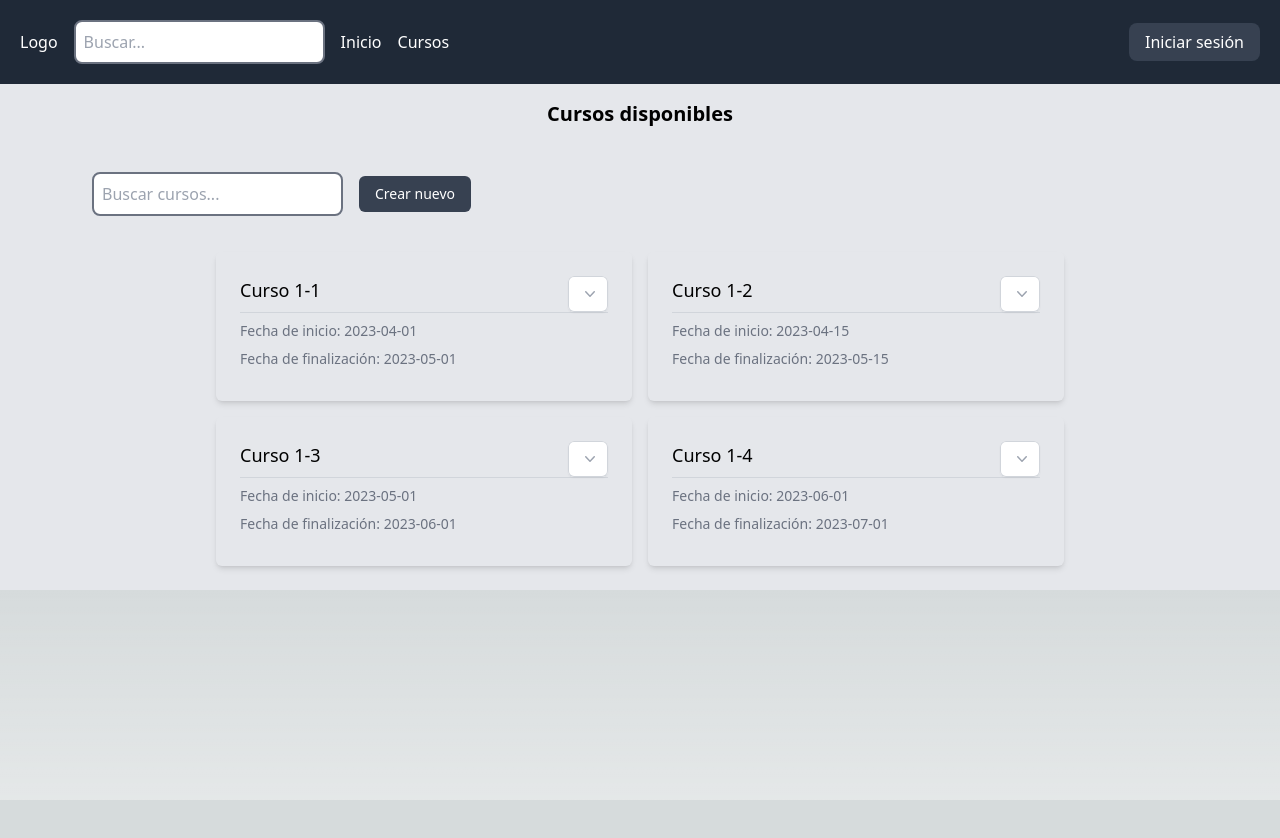
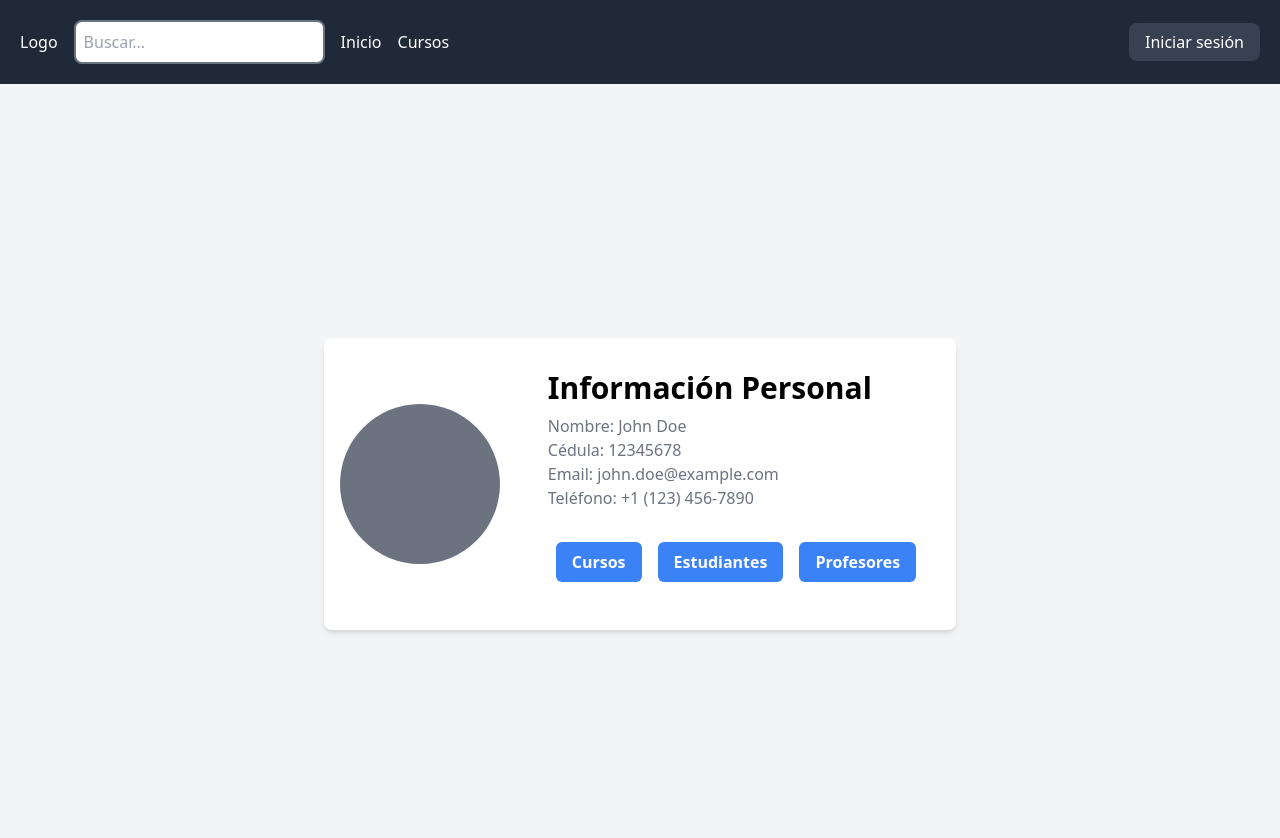
Before and after one commit to Trycatch-tv/team-10-frontend, a Next.js app in the folder course-and-student-management-system/: page / in a window 1280 px wide. Shown: the top 838 px of the page. Before the commit the page ends 800 px from the top, so only its background shows below. Built offline with nearby package versions, Linux system fonts and the light colour scheme.

Commit message:
vista de home terminada

```diff
--- a/course-and-student-management-system/src/app/api/hello/route.ts
+++ b/course-and-student-management-system/src/app/api/hello/route.ts
@@ -1,4 +1,4 @@
-type NumberOfStudents = {
+type Students = {
   name: string;
   cedula: string;
   email: string;
@@ -12,11 +12,11 @@ type Course = {
   startDate: string;
   endDate: string;
   professor: string;
-  number_of_students: NumberOfStudents[]; // Nueva propiedad para el número de estudiantes
+  number_of_students: Students[]; // Nueva propiedad para el número de estudiantes
 };
 
 
-const studentsArray1: NumberOfStudents[] = [
+export const studentsArray1: Students[] = [
   {
     name: 'Pepe Perez',
     cedula: '1111111111',
@@ -50,7 +50,7 @@ const studentsArray1: NumberOfStudents[] = [
 ];
 
 // Array 2
-const studentsArray2: NumberOfStudents[] = [
+export const studentsArray2: Students[] = [
   {
     name: 'Chaguendo Rivales',
     cedula: '6666666666',
@@ -83,7 +83,7 @@ const studentsArray2: NumberOfStudents[] = [
   },
 ];
 
-const courses: Course[] = [
+export const courses: Course[] = [
   {
     id: 1,
     name: 'Curso 1-1',
@@ -121,5 +121,3 @@ const courses: Course[] = [
     number_of_students: studentsArray2,
   },
 ];
-
-export default courses;
--- a/course-and-student-management-system/src/app/api/services/courses.service.tsx
+++ b/course-and-student-management-system/src/app/api/services/courses.service.tsx
@@ -1,4 +1,4 @@
-import courses from "../hello/route";
+import { courses } from "../hello/route";
 import { Course } from "@/app/model/Course.model";
 
 export const getCourses = (): Course[] => {
--- /dev/null
+++ b/course-and-student-management-system/src/app/api/services/students.service.tsx
@@ -0,0 +1,28 @@
+import { studentsArray1 } from '../hello/route';
+import { Students } from '@/app/model/Students.model';
+
+export const getStudents = (): Students[] => {
+  return studentsArray1;
+};
+
+export const getStudentsById = (id: string): Students | undefined => {
+  return studentsArray1.find((student) => student.cedula === id);
+};
+
+export const createStudents = (course: Students): void => {
+  studentsArray1.push(course);
+};
+
+export const updateStudents = (id: string, updatedCourse: Students): void => {
+  const index = studentsArray1.findIndex((student) => student.cedula === id);
+  if (index !== -1) {
+    studentsArray1[index] = updatedCourse;
+  }
+};
+
+export const deleteStudents = (id: string): void => {
+  const index = studentsArray1.findIndex((student) => student.cedula === id);
+  if (index !== -1) {
+    studentsArray1.splice(index, 1);
+  }
+};
--- a/course-and-student-management-system/src/app/components/CourseModalEdit.tsx
+++ b/course-and-student-management-system/src/app/components/CourseModalEdit.tsx
@@ -3,7 +3,7 @@ import { Dialog, Transition } from '@headlessui/react';
 import { ExclamationTriangleIcon } from '@heroicons/react/24/outline';
 
 import { createCourse, getCourseById, updateCourse } from '../api/services/courses.service';
-import { NumberOfStudents } from '../model/NumberOfStudents';
+import { NumberOfStudents } from '../model/Students.model';
 
 interface ChildProps {
   openModalEditView: boolean;
--- a/course-and-student-management-system/src/app/components/Header.tsx
+++ b/course-and-student-management-system/src/app/components/Header.tsx
@@ -8,15 +8,15 @@ const Header = () => {
           <div className="flex items-center justify-center sm:justify-start mr-4" >Logo</div>
             <div className="flex flex-1 items-center justify-center sm:justify-start space-x-4">
               <input type="text" placeholder="Buscar..." className="p-2 rounded-lg border-2 border-gray-500 focus:outline-none focus:border-gray-400" />
-              <Link href="/" className="text-white hover:text-gray-400">
+              <Link href="/pages/Home" className="text-white hover:text-gray-400">
                 Inicio
               </Link>
-              <Link href="/cursos" className="text-white hover:text-gray-400">
+              <Link href="/pages/Courses" className="text-white hover:text-gray-400">
                 Cursos
               </Link>
             </div>
           <div>
-            <Link href="/login" className="bg-gray-700 text-white py-2 px-4 rounded-lg hover:bg-gray-500">
+            <Link href="/auth/login" className="bg-gray-700 text-white py-2 px-4 rounded-lg hover:bg-gray-500">
               Iniciar sesión
             </Link>
           </div>
--- a/course-and-student-management-system/src/app/layout.tsx
+++ b/course-and-student-management-system/src/app/layout.tsx
@@ -1,3 +1,4 @@
+import Header from './components/Header'
 import './globals.css'
 
 export const metadata = {
@@ -11,8 +12,11 @@ export default function RootLayout({
   children: React.ReactNode
 }) {
   return (
-    <html lang="en">
-      <body>{children}</body>
+    <html lang="es">
+      <body>
+        <Header />
+        {children}
+      </body>
     </html>
   )
 }
--- a/course-and-student-management-system/src/app/model/Course.model.ts
+++ b/course-and-student-management-system/src/app/model/Course.model.ts
@@ -1,4 +1,4 @@
-import { NumberOfStudents } from "./NumberOfStudents";
+import { NumberOfStudents } from "./Students.model";
 
 export type Course = {
     id: number;
--- a/course-and-student-management-system/src/app/model/NumberOfStudents.ts
+++ b/course-and-student-management-system/src/app/model/Students.model.ts
@@ -1,4 +1,4 @@
-export type NumberOfStudents = {
+export type Students = {
     name: string;
     cedula: string;
     email: string;
--- a/course-and-student-management-system/src/app/page.tsx
+++ b/course-and-student-management-system/src/app/page.tsx
@@ -1,15 +1,13 @@
-import Layout from "./pages/layout";
-import RootLayout from "./layout";
-import Courses from "./pages/Courses";
+import Home from './pages/Home/page';
+import Layout from './pages/layout';
 
 export default function MyApp() {
+
   return (
     <>
-      <RootLayout>
-        <Layout>
-          <Courses></Courses>
-        </Layout>
-      </RootLayout>
+      <Layout>
+        <Home></Home>
+      </Layout>
     </>
   );
-};
+}
--- a/course-and-student-management-system/src/app/pages/Courses.tsx
+++ b/course-and-student-management-system/src/app/pages/Courses/page.tsx
@@ -1,11 +1,10 @@
 'use client';
 import { useEffect, useState } from 'react';
 
-import CoursesList from '../components/CoursesList';
+import CoursesList from '../../components/CoursesList';
 
-import { getCourses } from '../api/services/courses.service';
-import { Course } from '../model/Course.model';
-
+import { getCourses } from '../../api/services/courses.service';
+import { Course } from '../../model/Course.model';
 
 const Courses: React.FC = () => {
   const [courses, setCourses] = useState<Course[]>([]);
@@ -17,7 +16,8 @@ const Courses: React.FC = () => {
 
   return (
     <div className="p-4 bg-gray-200">
-      <h2 className="text-xl font-bold mb-4 gap-4 flex justify-center items-center">Cursos disponibles</h2>
+      <h2>Cursos</h2>
+      <h3 className="text-xl font-bold mb-4 gap-4 flex justify-center items-center">Cursos disponibles</h3>
       <CoursesList courses={courses} />
     </div>
   );
--- /dev/null
+++ b/course-and-student-management-system/src/app/pages/Home/page.tsx
@@ -0,0 +1,40 @@
+'use client';
+import { useEffect, useState } from 'react';
+
+import { getStudentsById } from '../../api/services/students.service';
+// import { Students } from '../model/Students.model';
+
+const Home: React.FC = () => {
+  // const [students, setStudents] = useState<Students>();
+
+  useEffect(() => {
+    // const studentsData = getStudentsById('1');
+    // setStudents(studentsData!);
+  }, []);
+
+  return (
+    <div className="flex justify-center items-center h-screen bg-gray-100">
+      <div className="flex flex-wrap max-w-3xl mx-4 bg-white shadow-md rounded-lg">
+        <div className="flex justify-center items-center m-4">
+          <div className="w-40 h-40 rounded-full bg-gray-500"></div>
+        </div>
+        <div className="flex-1 flex-wrap p-8">
+          <div className="mb-6">
+            <h1 className="text-3xl font-bold mb-2">Información Personal</h1>
+            <p className="text-gray-500">Nombre: John Doe</p>
+            <p className="text-gray-500">Cédula: 12345678</p>
+            <p className="text-gray-500">Email: john.doe@example.com</p>
+            <p className="text-gray-500">Teléfono: +1 (123) 456-7890</p>
+          </div>
+          <div className="flex flex-wrap justify-center items-center">
+            <button className="bg-blue-500 m-2 hover:bg-blue-600 text-white font-bold py-2 px-4 rounded-md mb-4">Cursos</button>
+            <button className="bg-blue-500 m-2 hover:bg-blue-600 text-white font-bold py-2 px-4 rounded-md mb-4">Estudiantes</button>
+            <button className="bg-blue-500 m-2 hover:bg-blue-600 text-white font-bold py-2 px-4 rounded-md mb-4">Profesores</button>
+          </div>
+        </div>
+      </div>
+    </div>
+  );
+};
+
+export default Home;
--- a/course-and-student-management-system/src/app/pages/layout.tsx
+++ b/course-and-student-management-system/src/app/pages/layout.tsx
@@ -8,7 +8,6 @@ interface Props {
   export default function Layout({ children }: Props) {
     return (
       <>
-        <Header />
         <main>{children}</main>
       </>
     );
```
